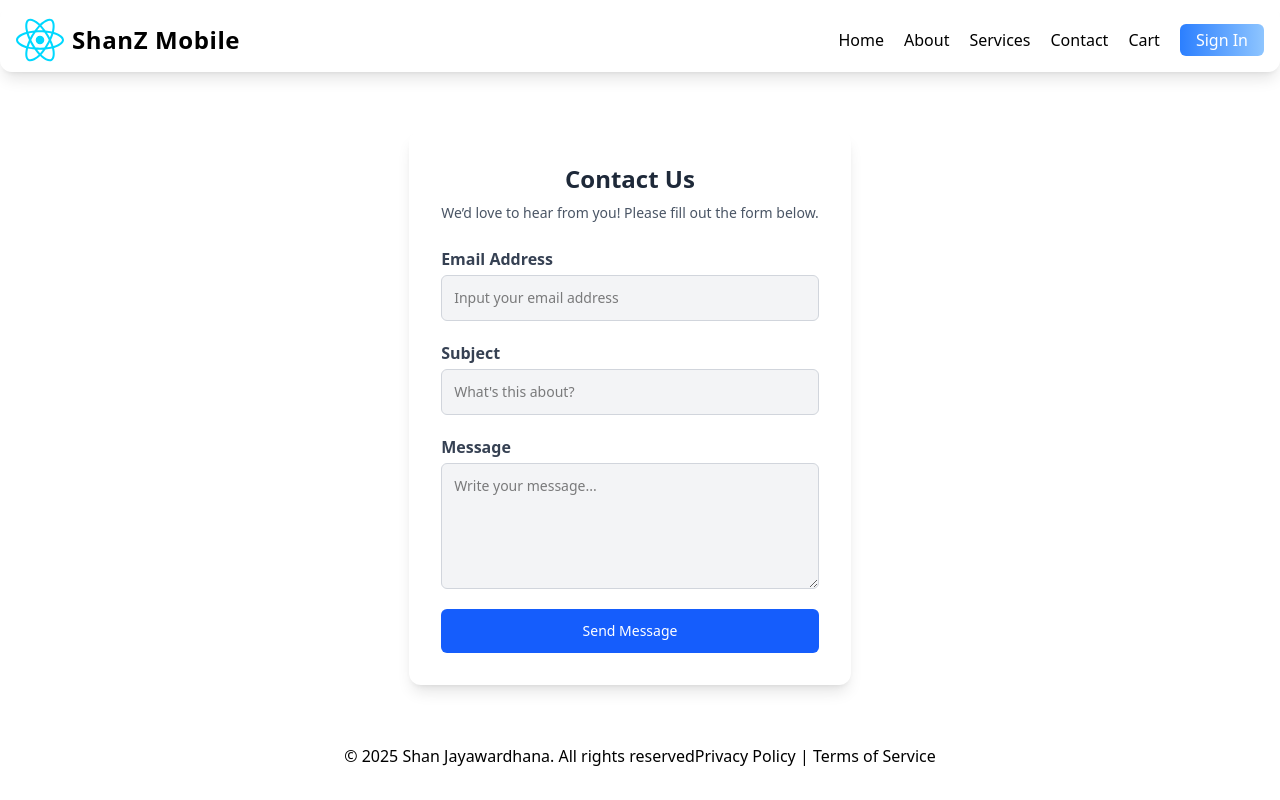
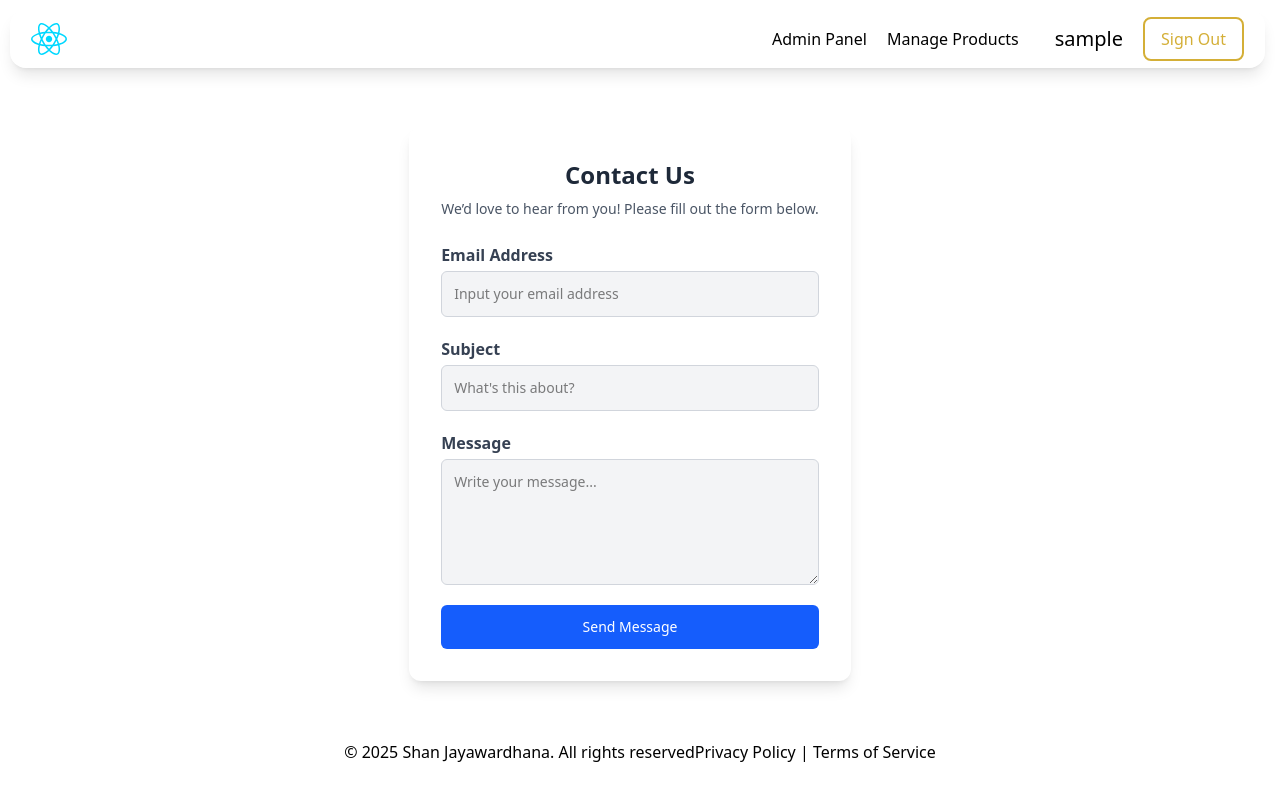
Before and after one commit to shaanzx/React-Mobile-shop-application, a React (Vite) app: page /Contact in a window 1280 px wide. Built offline with nearby package versions, Linux system fonts and the light colour scheme; sample sign-in values are in the browser's storage.

Commit message:
Module Done

```diff
--- a/src/auth/auth.ts
+++ b/src/auth/auth.ts
@@ -1,4 +1,5 @@
 import {jwtDecode} from "jwt-decode";
+import type {UserData} from "../model/userData.ts";
 
 export const isTokenExpired = (token : string) => {
     try {
@@ -12,3 +13,7 @@ export const isTokenExpired = (token : string) => {
         return true;
     }
 }
+
+export const getUserFromToken = (token :string) => {
+    return jwtDecode<UserData>(token)
+;}
--- /dev/null
+++ b/src/model/userData.ts
@@ -0,0 +1,4 @@
+export interface UserData {
+    username: string | null;
+    role: string | null;
+}
--- a/src/view/common/Navbar/Navbar.tsx
+++ b/src/view/common/Navbar/Navbar.tsx
@@ -1,3 +1,4 @@
+/*
 import { Link } from "react-router-dom";
 import logo from "../../../assets/react.svg";
 
@@ -63,3 +64,131 @@ export function Navbar() {
         </div>
     );
 }
+*/
+
+// import "./Navbar.css";
+import {useEffect, useState} from "react";
+import {Link} from "react-router-dom";
+import logo from "../../../assets/react.svg";
+/*import {HugeiconsIcon} from "@hugeicons/react";
+import {ShoppingCart01Icon} from "@hugeicons/core-free-icons";*/
+
+export function Navbar() {
+    const [username, setUsername] = useState<string | null>(null);
+    const [role, setRole] = useState<string | null>(null);
+
+
+    useEffect(() => {
+        const storedUsername = localStorage.getItem("username");
+        const storedRole = localStorage.getItem("role");
+        setUsername(storedUsername);
+        setRole(storedRole);
+    }, []);
+
+    const handleLogout = () => {
+        localStorage.removeItem("token");
+        localStorage.removeItem("refreshToken");
+        localStorage.removeItem("user");
+        localStorage.removeItem("role");
+        window.location.href = "/login";
+    };
+
+
+    return (
+        <div
+            className="font-sans flex justify-between items-center py-7 px-5 mt-2.5 mx-2.5 bg-white/5 shadow-lg backdrop-blur-lg border border-white/20 h-10 text-white w-[calc(100%-25px)] rounded-2xl">
+            <div className="navbar_logo">
+                <img src={logo} alt="logo"/>
+            </div>
+
+            <div className="navigation flex items-center justify-center gap-5">
+                <ul className="flex items-center justify-center gap-5 list-none">
+                    {role === 'customer' && (
+                        <>
+                            <li>
+                                <Link
+                                    to="/"
+                                    className="text-black no-underline cursor-pointer border-b-2 border-transparent pb-2 transition-colors duration-400 hover:border-[#D4AF37] hover:text-[#D4AF37]"
+                                >
+                                    Home
+                                </Link>
+                            </li>
+                            <li>
+                                <Link
+                                    to="/about"
+                                    className="text-black no-underline cursor-pointer border-b-2 border-transparent pb-2 transition-colors duration-400 hover:border-[#D4AF37] hover:text-[#D4AF37]"
+                                >
+                                    About
+                                </Link>
+                            </li>
+                            <li>
+                                <Link
+                                    to="/contact"
+                                    className="text-black no-underline cursor-pointer border-b-2 border-transparent pb-2 transition-colors duration-400 hover:border-[#D4AF37] hover:text-[#D4AF37]"
+                                >
+                                    Contact
+                                </Link>
+                            </li>
+                            <li>
+                                <Link
+                                    to="/shopping-cart"
+                                    className="text-black no-underline cursor-pointer border-b-2 border-transparent pb-2 transition-colors duration-400 hover:border-[#D4AF37] hover:text-[#D4AF37]"
+                                >
+                                    {/*<HugeiconsIcon icon={ShoppingCart01Icon}/>*/}
+                                </Link>
+                            </li>
+                        </>
+                    )}
+
+                    {role === 'admin' && (
+                        <>
+                            <li>
+                                <Link
+                                    to="/admin-panel"
+                                    className="text-black no-underline cursor-pointer border-b-2 border-transparent pb-2 transition-colors duration-400 hover:border-[#D4AF37] hover:text-[#D4AF37]"
+                                >
+                                    Admin Panel
+                                </Link>
+                            </li>
+                            <li>
+                                <Link
+                                    to="/manage-products"
+                                    className="text-black no-underline cursor-pointer border-b-2 border-transparent pb-2 transition-colors duration-400 hover:border-[#D4AF37] hover:text-[#D4AF37]"
+                                >
+                                    Manage Products
+                                </Link>
+                            </li>
+                        </>
+                    )}
+                </ul>
+
+                <div className="ml-4">
+                    {username ? (
+                        <p className=" text-black text-xl">{username}</p>
+                    ) : (
+                        <button
+                            className="cursor-pointer bg-transparent text-[#D4AF37] border-2 border-[#D4AF37] rounded-lg !py-2 !px-4 transition-all duration-400 hover:bg-[#D4AF37] hover:text-[#101010]"
+                            type="button"
+                            onClick={() => (window.location.href = '/login')}
+                        >
+                            Sign In
+                        </button>
+                    )}
+
+                </div>
+                <div className="flex items-center justify-center gap-5">
+                    {username && (
+                        <button
+                            className="cursor-pointer bg-transparent text-[#D4AF37] border-2 border-[#D4AF37] rounded-lg !py-2 !px-4 transition-all duration-400 hover:bg-[#D4AF37] hover:text-[#101010]"
+                            type="button"
+                            onClick={() => {
+                                handleLogout()
+                            }}>
+                            Sign Out
+                        </button>
+                    )}
+                </div>
+            </div>
+        </div>
+    );
+}
--- a/src/view/pages/Login/Login.tsx
+++ b/src/view/pages/Login/Login.tsx
@@ -73,7 +73,8 @@ export const Login = () => {
 
 import { useNavigate } from "react-router-dom";
 import { useForm } from "react-hook-form";
-import { backendApi } from "../../../api.ts"; // Make sure this path is correct
+import { backendApi } from "../../../api.ts";
+import {getUserFromToken} from "../../../auth/auth.ts"; // Make sure this path is correct
 
 type FormData = {
     username: string;
@@ -106,6 +107,10 @@ export function Login() {
             localStorage.setItem('token', accessToken);
             localStorage.setItem('refreshToken', refreshToken);
 
+            const user = getUserFromToken(accessToken)
+
+            localStorage.setItem('username', user.username as string);
+            localStorage.setItem('role', user.role as string);
             alert(`Login successful for: ${data.username}`);
             navigate('/');
         } catch (error) {
```
